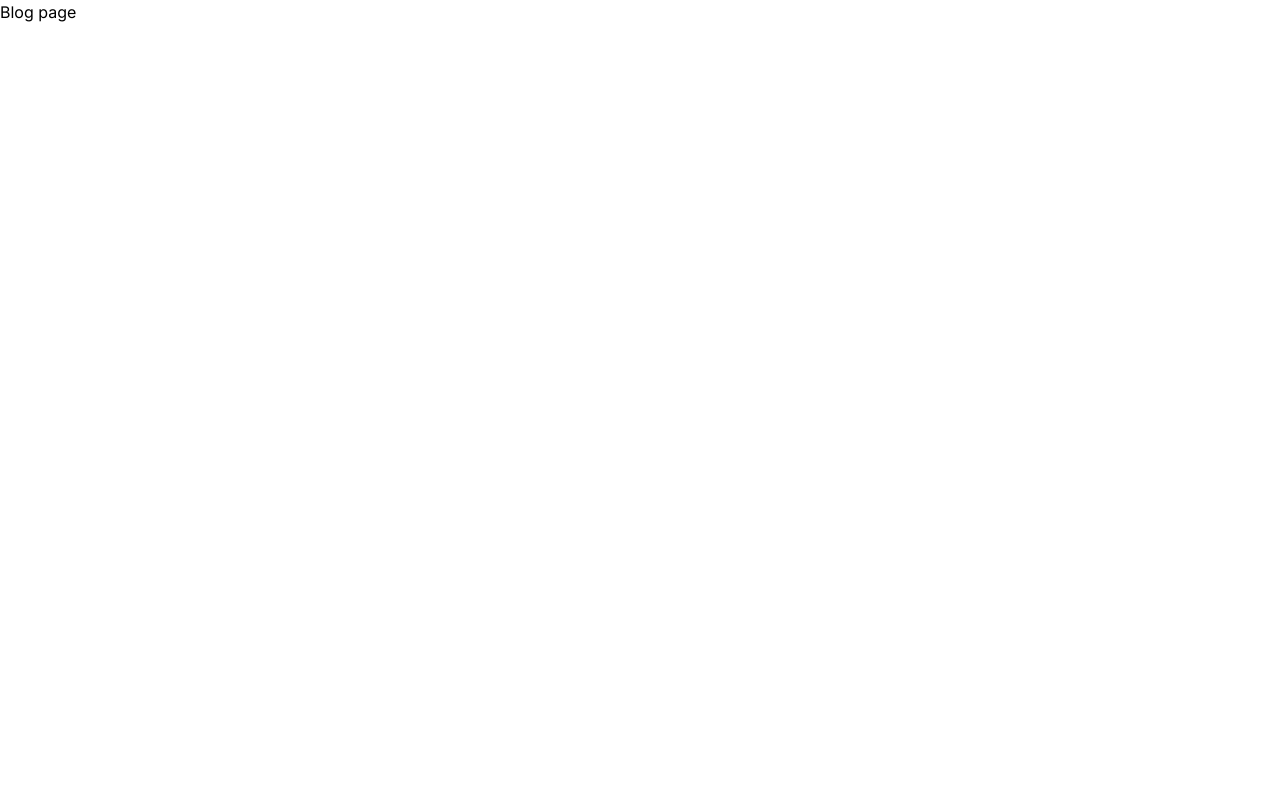
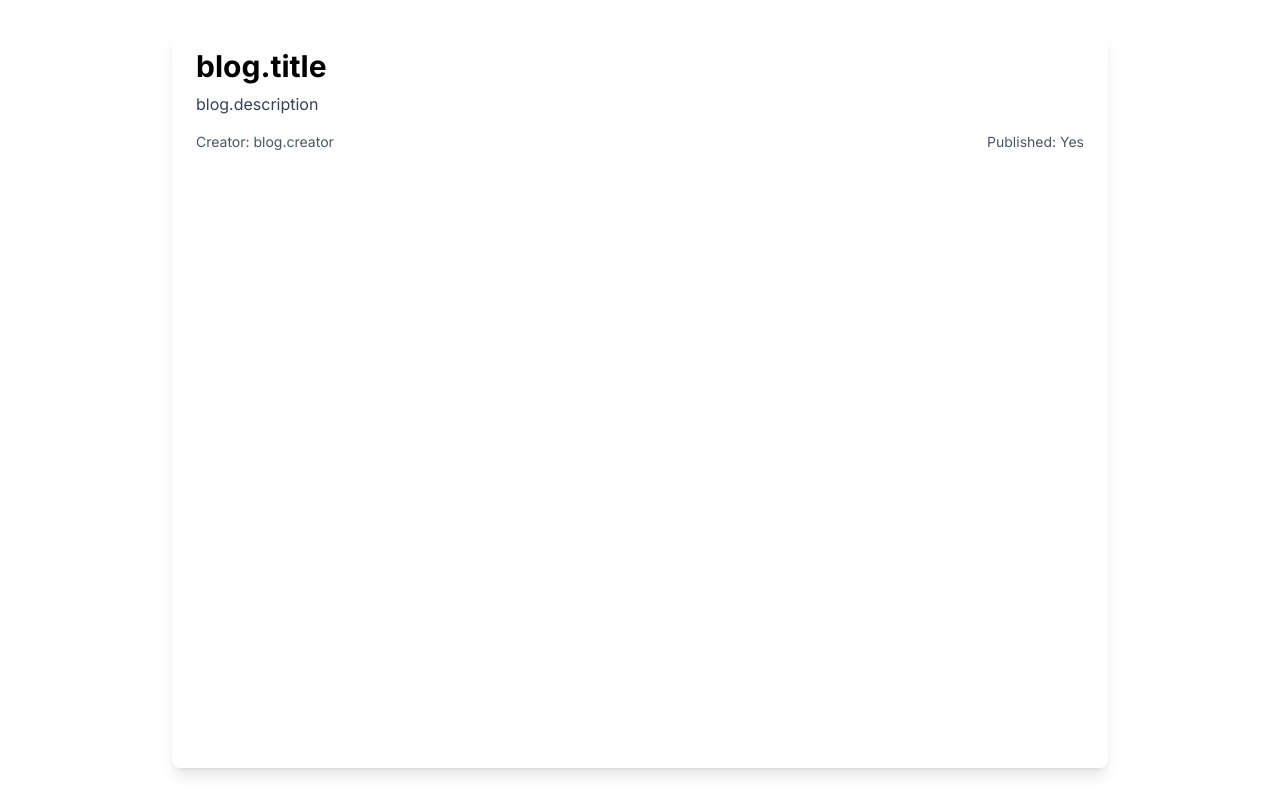
Before and after one commit to priyanshu-rana/FE-blogApp-NextJs, a Next.js app: page /blog in a window 1280 px wide. Built offline with nearby package versions, Linux system fonts and the light colour scheme; sample sign-in values are in the browser's storage.

Commit message:
blog-page-ui

```diff
--- a/src/app/blog/page.tsx
+++ b/src/app/blog/page.tsx
@@ -3,7 +3,22 @@ import React from "react";
 import authRidirectHoc from "../../hoc/authRidirectHoc";
 
 const BlogPage = () => {
-  return <div>Blog page</div>;
+  return (
+    <div className="container mx-auto px-4 py-8 flex justify-center min-h-screen">
+      <div className="bg-white shadow-lg rounded-lg overflow-hidden w-full lg:w-3/4">
+        <div className="px-6 py-4">
+          <h1 className="text-3xl font-bold mb-2">{`blog.title`}</h1>
+          <p className="text-gray-700 text-base mb-4">{`blog.description`}</p>
+          <div className="flex justify-between items-center">
+            <p className="text-gray-600 text-sm">Creator: {`blog.creator`}</p>
+            <p className="text-gray-600 text-sm">
+              Published: {`blog.isPublished` ? "Yes" : "No"}
+            </p>
+          </div>
+        </div>
+      </div>
+    </div>
+  );
 };
 
 export default authRidirectHoc(BlogPage);
```
